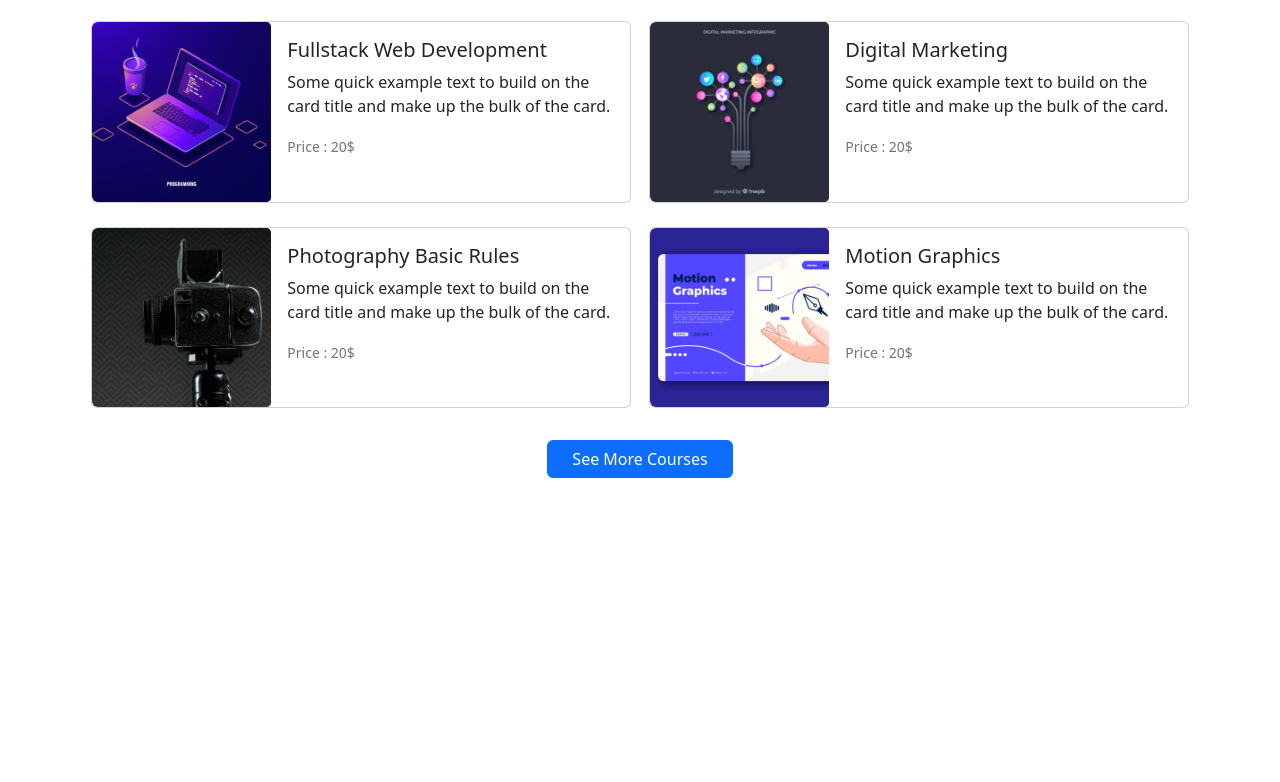
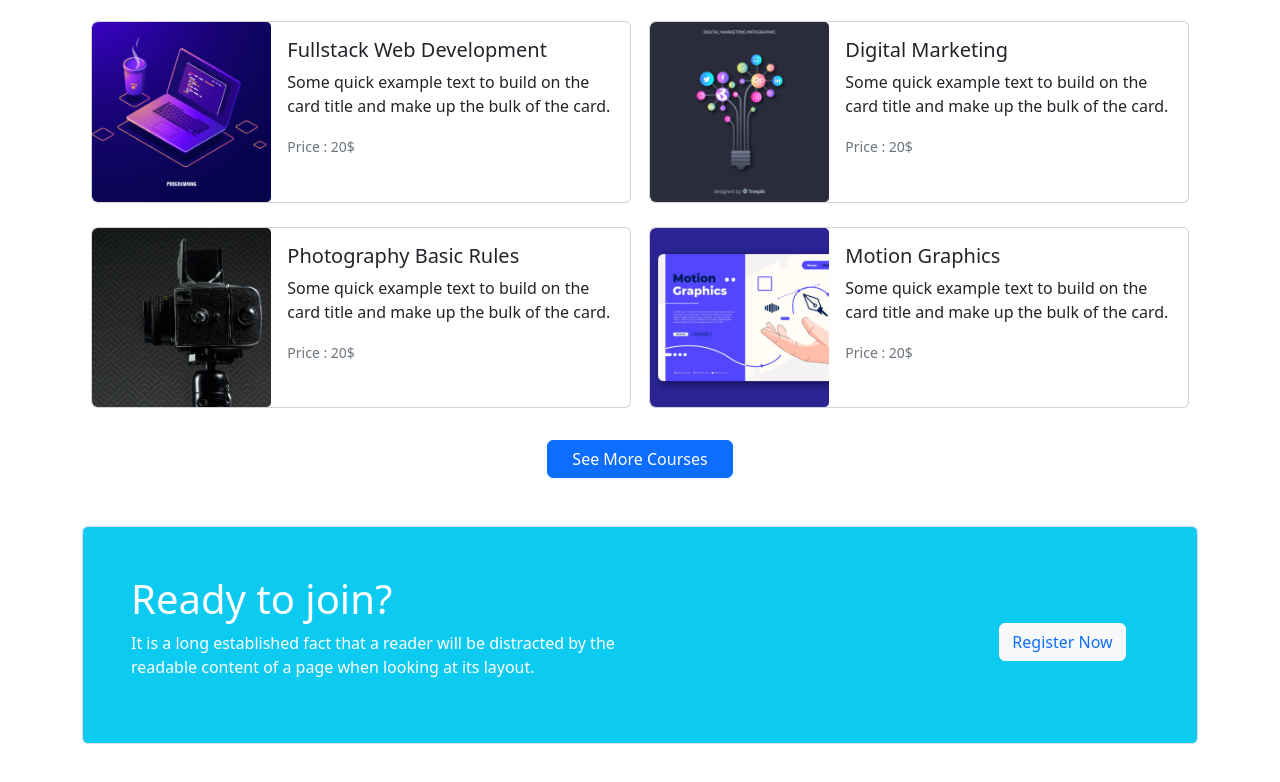
Before and after one commit to abul1980hasan/Education-tech-company, a plain HTML site: page index.html in a window 1280 px wide. Shown: the part 1097-1879 px from the top of the page. Before the commit the page ends 1575 px from the top, so only its background shows below. Drawn offline with nearby package versions, Linux system fonts and the light colour scheme.

Commit message:
registation

```diff
--- a/index.html
+++ b/index.html
@@ -217,6 +217,24 @@
             </div>
          </section>
          <!-- see more end -->
+         <!-- join course start -->
+         <section>
+          <div class="container p-5 my-5 bg-info text-white border rounded">
+             <div class="row">
+                <div class="col-md-10">
+                    <h1>Ready to join?</h1>
+                    <p>It is a long established fact that a reader will be distracted by the<br>
+                      readable content of a page when looking at its layout.</p>
+                </div>
+                <div class="col-md-2 mt-5">
+                  <a href="#" class="btn btn-light text-primary">Register Now</a>
+                </div>
+
+             </div>
+          </div>
+         </section>
+
+         <!-- join course end-->
 
     </main>
 
```
